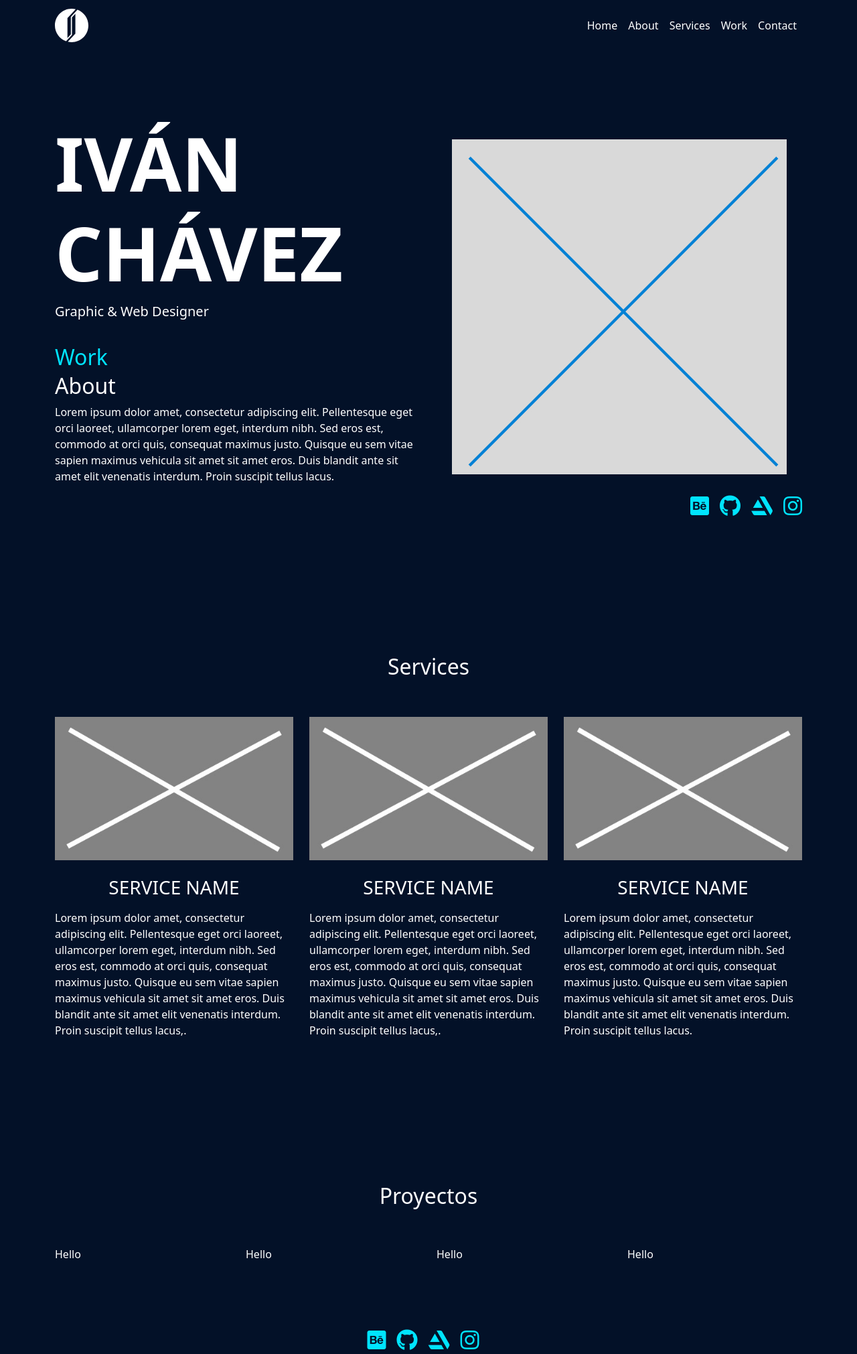
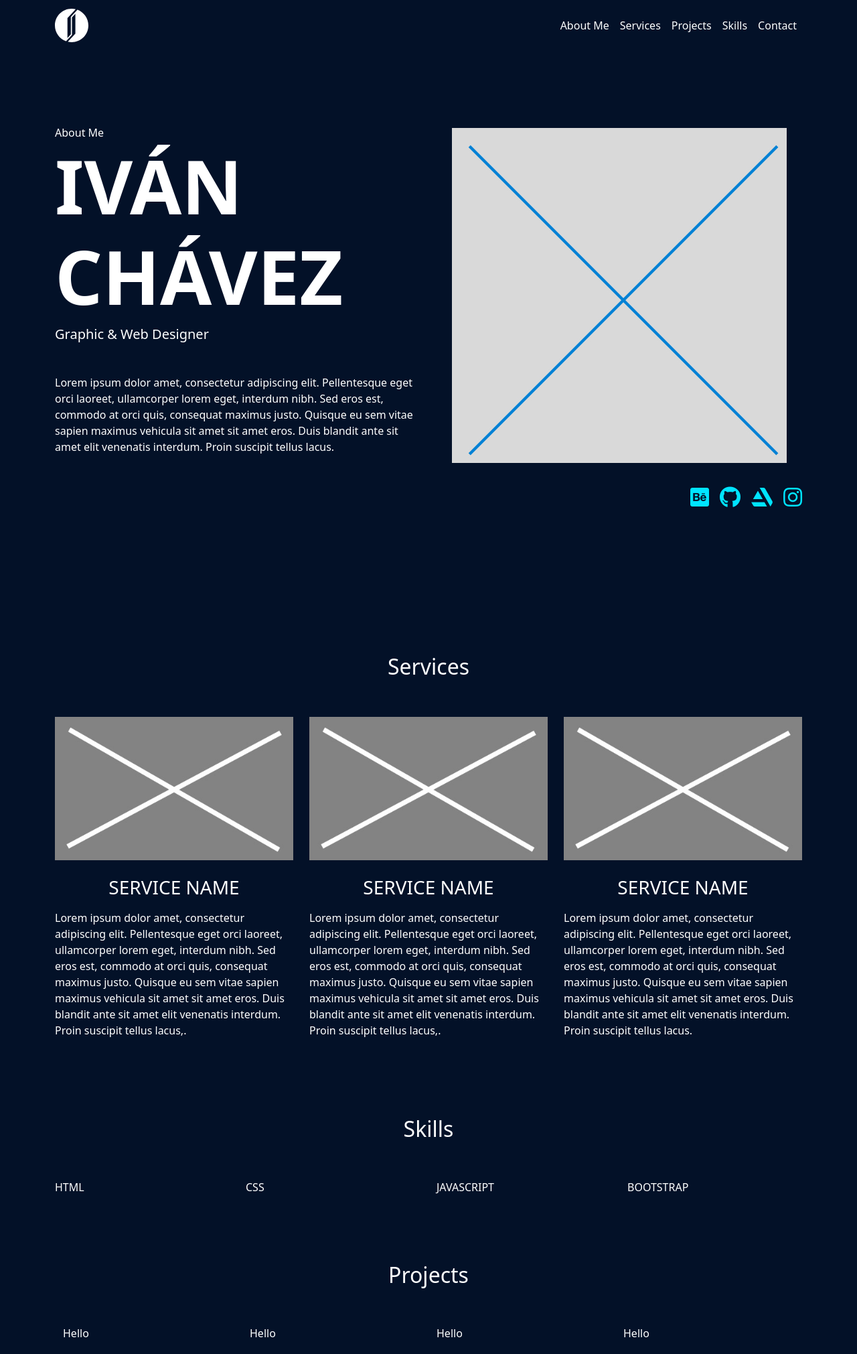
Before and after one commit to IvanChR/Portfolio, a plain HTML site: page index.html in a window 1280 px wide. Shown: the top 2021 px of the page at 67% size. Drawn offline with nearby package versions, Linux system fonts and the light colour scheme.

Commit message:
modificacion en la seccion proyectos y skills  de index

```diff
--- a/index.html
+++ b/index.html
@@ -34,11 +34,10 @@
                 </button>
                 <div class="collapse navbar-collapse " id="navbarNavAltMarkup">
                     <div class="navbar-nav ms-auto">
-                        <a class="nav-link text-white active"
-                            aria-current="page" href="#">Home </a>
-                        <a class="nav-link text-white" href="#">About</a>
+                        <a class="nav-link text-white" href="#">About Me </a>
                         <a class="nav-link text-white" href="#">Services</a>
-                        <a class="nav-link text-white" href="#">Work</a>
+                        <a class="nav-link text-white" href="#">Projects</a>
+                        <a class="nav-link text-white" href="#">Skills</a>
                         <a class="nav-link text-white" href="#">Contact</a>
                     </div>
                 </div>
@@ -49,12 +48,11 @@
                 <div class="row align-items-center">
                     <div class="col-12 col-lg-6">
                         <div>
+                            <span class="">About Me</span>
                             <h1 class="uppercase fw-800 fs-7">Iv&aacute;n
                                 Ch&aacute;vez </h1>
                             <h5 class="fw-300">Graphic & Web Designer </h5>
-                            <a href="/work.html" class="fs-2 mt-4"> Work </a>
-                            <div>
-                                <h2 class="">About</h2>
+                            <div class="mt-5">
                                 <p>
                                     Lorem ipsum dolor amet, consectetur
                                     adipiscing elit.
@@ -166,10 +164,33 @@
                 </div>
             </div>
         </section>
+        <section class="skills-section">
+            <div class="container">
+                <div class="row mb-5 text-center">
+                    <h2 class="">Skills</h2>
+                </div>
+                <div class="row">
+                    <div class="col-12 col-md-3">
+                        HTML
+                    </div>
+                    <div class="col-12 col-md-3">
+                        CSS
+                    </div>
+                    <div class="col-12 col-md-3">
+                        JAVASCRIPT
+                    </div>
+                    <div class="col-12 col-md-3">
+                        BOOTSTRAP
+                    </div>
+                </div>
+            </div>
+        </section>
+
         <section class="work-section padding-y">
             <div class="container">
+                <div class="container">
                     <div class="row mb-5 text-center">
-                    <h2 class="">Proyectos</h2>
+                        <h2 class="">Projects</h2>
                     </div>
                     <div class="row justify-content-between">
                         <div class="col-12 col-md-3">
```
Lines whose indentation alone changed are shown as unchanged.
